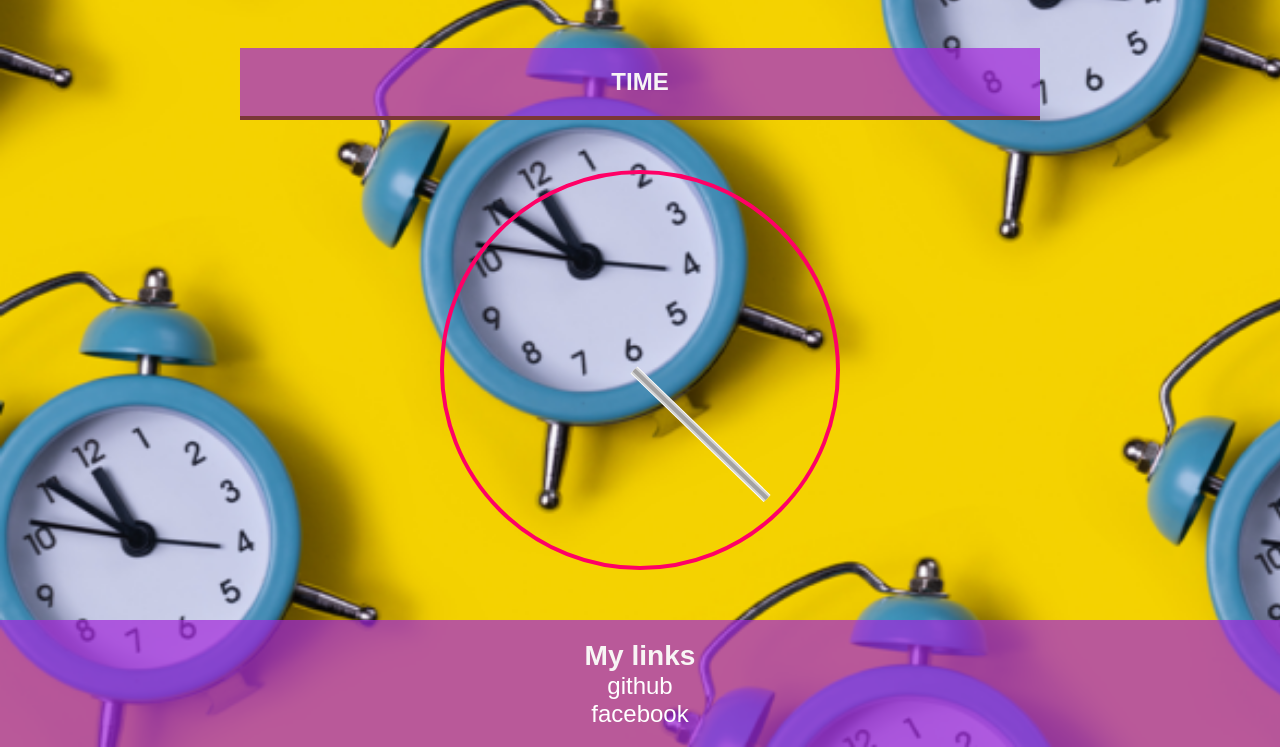
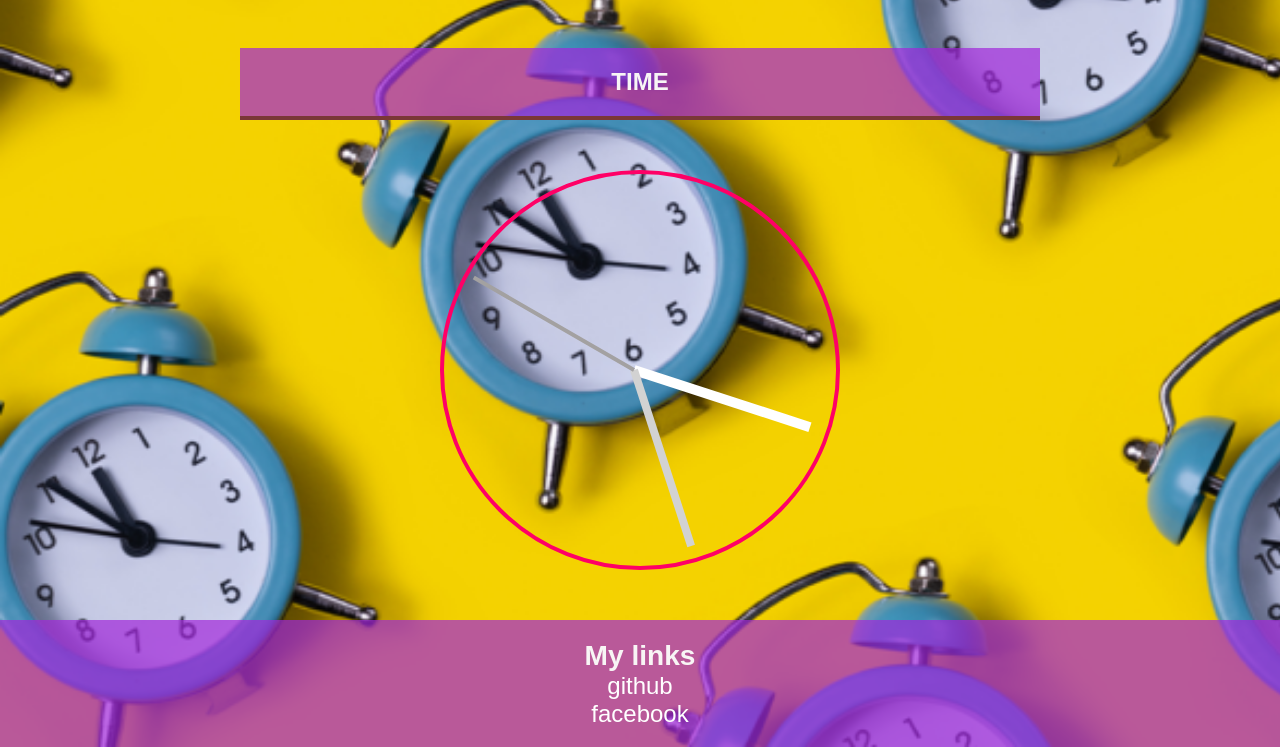
Before and after one commit to nillks/clockJS, a plain HTML site: page index.html in a window 1280 px wide. Shown: the part 189-936 px from the top of the page. Drawn offline with Linux system fonts and the light colour scheme.

Commit message:
feat: сделал функционал переключения стрелок

```diff
--- a/css/style.css
+++ b/css/style.css
@@ -73,7 +73,7 @@ footer {
   left: 5px;
   align-self: center;
   width: 185px;
-  transform: rotate(224deg);
+  transform: rotate(90deg);
   height: 10px;
   background-color: #ffffff;
   transform-origin: 100%;
--- a/index.html
+++ b/index.html
@@ -40,5 +40,6 @@
             </ul>
         </div>
     </footer>
+    <script src="./js/main.js"></script>
 </body>
 </html>
--- a/js/main.js
+++ b/js/main.js
@@ -1,4 +1,21 @@
-var фыв = 1;
-function ME() {
-  console.log(kek);
+const handSecond = document.querySelector(".time__second");
+const handMinute = document.querySelector(".time__minute");
+const handHour = document.querySelector(".time__hour");
+
+function setTime() {
+  const currentTime = {
+    second: new Date().getSeconds(),
+    minute: new Date().getMinutes(),
+    hour: new Date().getHours(),
+  };
+
+  handSecond.style.transform = `rotate(${
+    (currentTime.second / 60) * 360 + 90
+  }deg)`;
+  handMinute.style.transform = `rotate(${
+    (currentTime.minute / 60) * 360 + 90
+  }deg)`;
+  handHour.style.transform = `rotate(${(currentTime.hour / 60) * 360 + 90}deg)`;
 }
+
+setInterval(setTime, 1000);
```
